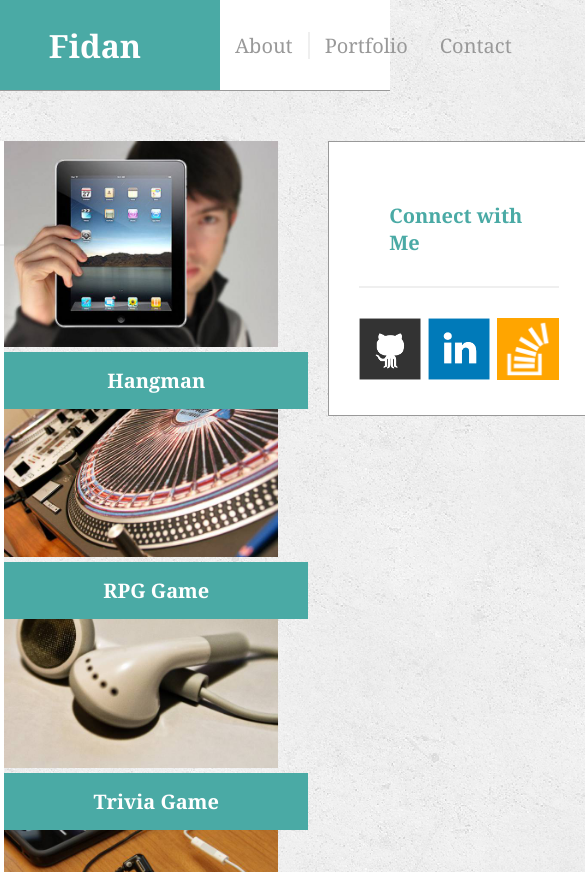
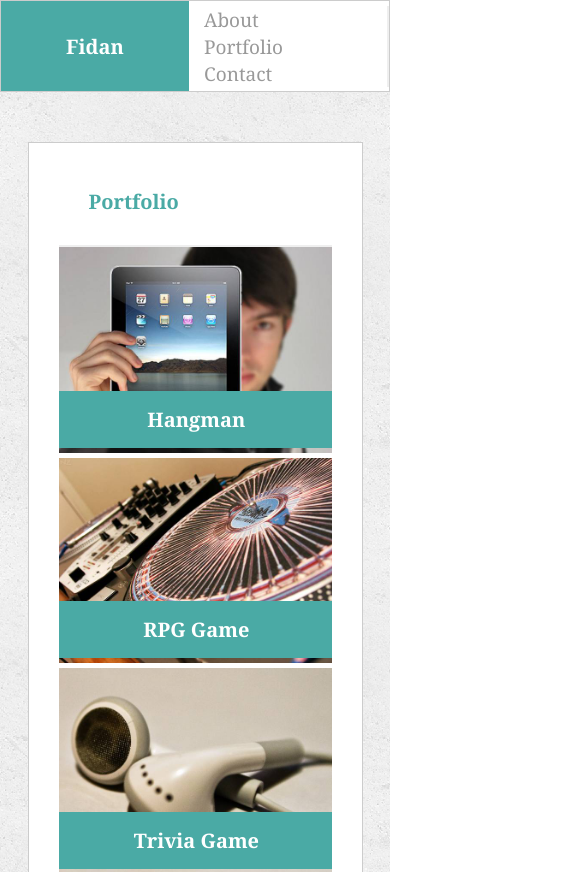
Before and after one commit to Fidan-Ismayilova/Iatc_project1, a plain HTML site: page portfolio.html in a window 390 px wide. Shown: the top 872 px of the page, 585 px wide, since content can reach past the window. Drawn offline with Linux system fonts and the light colour scheme.

Commit message:
bugs fixed

```diff
--- a/assets/css/style.css
+++ b/assets/css/style.css
@@ -21,6 +21,8 @@ ul{
 
 header{
     background: #fff;
+    border: 1px solid #ccc;
+
 }
 .container {
     width: 1000px;
@@ -29,7 +31,6 @@ header{
 .row {
     display: flex;
     justify-content: center;
-    border-bottom: 1px solid #999;
   }
 
 .navbar {
@@ -83,7 +84,7 @@ header{
     background: #fff;
     width: 70%;
     padding: 15px 30px;
-    border: 1px solid #999;
+    border: 1px solid #ccc;
 }
 
 .sidebar{
@@ -92,7 +93,7 @@ header{
     margin-left: 50px;
     height: fit-content;
     padding: 30px;
-    border: 1px solid #999;
+    border: 1px solid #ccc;
 }
 
 .content-title{
@@ -158,11 +159,51 @@ footer{
     border-top: #4aaaa5 solid 10px;
 }
 
+@media only screen and (max-width: 1000px){
+    .main-container{
+        flex-direction: column;
+        align-items: center;
+        width: 100%;
+    }
+    .navbar{
+        justify-content: space-around;
+        width: 100%;
+    }
+    .content-title h2 ,  .nav-left a
+  {
+    font-size: 20px;
+  }
+  .nav-right a{
+      font-size: 19px;
+  }
+  .content-body p {
+    font-size: 20px;
+  }
+  .content-body img {
+    width: 60%;
+  }
+    .sidebar{
+        margin: 20px auto;
+        width: 40%;
+    }
+    .content{
+        width: 50%;
+    }
+    .nav-right ul{
+        display: block;
+
+    }
+
+
+}
+
 /* portfolio */
 
 .portfolio{
     background: #fff;
     width: 70%;
+    border: 1px solid #ccc;
+    padding: 15px 30px;
 }
 
 .img-box img{
@@ -186,13 +227,26 @@ footer{
 
 .content-body-portfolio .img-box{
     position: relative;
+    overflow: hidden;
 }
 
 .content-body-portfolio .img-box .img-text{
     position: absolute;
     z-index: 1;
-    width: 100%;
-    top: 10;
+    width: 90%;
+    bottom: 10px;
+
+}
+@media only screen and (max-width: 1000px){
+    .content-body-portfolio
+  {
+      justify-content: center;
+      align-items: center;
+
+    }
+     h2{
+        font-size: 15px;
+    }
 }
 
 /* contact */
@@ -201,12 +255,12 @@ footer{
     background: #fff;
     width: 70%;
     padding: 15px 30px;
+    border: 1px solid #ccc;
 }
 
-.contact-form{
+.contact-form {
     font-family: Arial, Helvetica, sans-serif;
     color: #777;
-    padding-top: 30px;
     font-size: 20px;
 }
 
@@ -218,6 +272,7 @@ footer{
     width: 100%;
     height: 35px;
     border: 1px solid #777;
+    padding: 4px;
 }
 
 textarea{
```
Also changed, not shown: contact.html (+7 -2 lines), portfolio.html (+2 -1 lines).
